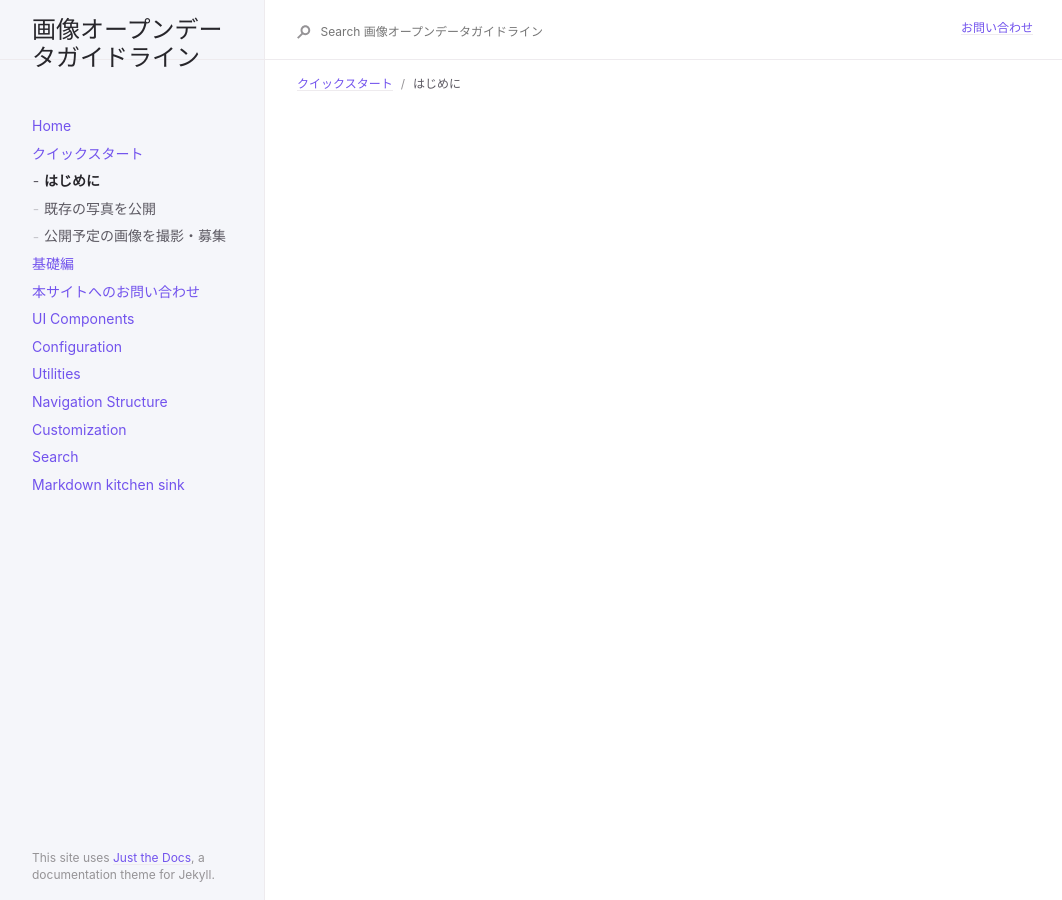
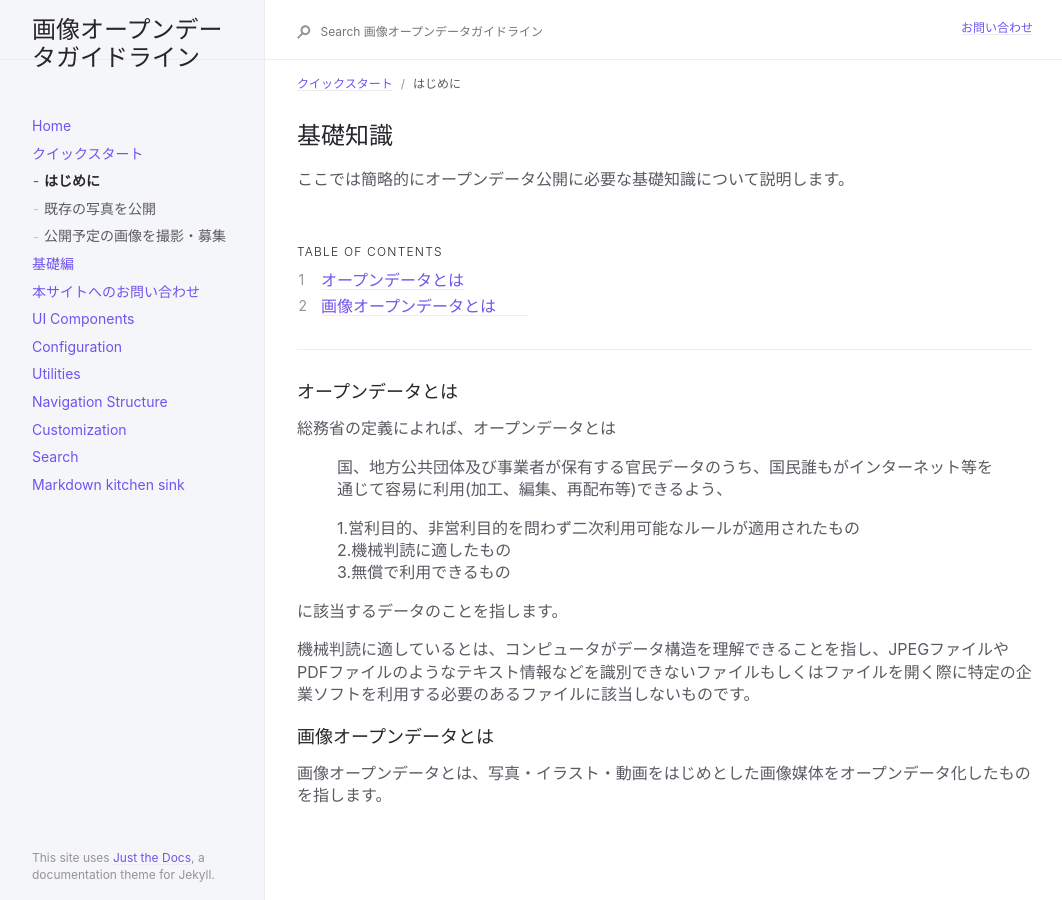
Before and after one commit to ayane0321/image-opendata-guide, a Jekyll site: the page built from docs/quick/start.md, in a window 1280 px wide. Shown: the whole page, without its empty margins (91-1153 px from the left). Built offline with Jekyll 4.4.1, drawn with Linux system fonts in a browser that asks for light colours.

Commit message:
write quick start

```diff
--- a/docs/quick/new.md
+++ b/docs/quick/new.md
@@ -86,3 +86,9 @@ nav_order: 3
 ## 公開前に必要な処理
 - モザイク処理をする
 顔や車のナンバー・ロゴ・キャラクターなどにモザイク処理をし，個人情報や保有している作品の著作権以外の権利に配慮する必要があります．
+
+---
+## その他
+新たに撮影した写真のうち、上記の内容を考慮してオープンデータ化できそうなものに関しては、オープンデータ化が難しいものとは異なるフォルダで管理しておくことをお勧めします。モザイクなどの処理をしていない状態でも構いません。
+
+オープンデータ業務を継続的に続けることを考えると、オープンデータにできる写真か否かの選定作業には時間がかかるため、担当ではなくともオープンデータにできる写真かどうかということが一目でわかるような工夫が必要です。
--- a/docs/quick/start.md
+++ b/docs/quick/start.md
@@ -4,3 +4,38 @@ title: はじめに
 nav_order: 1
 parent: クイックスタート
 ---
+
+## 基礎知識
+{: .no_toc }
+ここでは簡略的にオープンデータ公開に必要な基礎知識について説明します。
+
+
+
+
+<br>
+
+
+## Table of contents
+{: .no_toc .text-delta }
+
+1. TOC
+{:toc}
+---
+### オープンデータとは
+総務省の定義によれば、オープンデータとは
+> 国、地方公共団体及び事業者が保有する官民データのうち、国民誰もがインターネット等を通じて容易に利用(加工、編集、再配布等)できるよう、
+
+> 1.営利目的、非営利目的を問わず二次利用可能なルールが適用されたもの
+2.機械判読に適したもの
+3.無償で利用できるもの
+
+に該当するデータのことを指します。
+
+機械判読に適しているとは、コンピュータがデータ構造を理解できることを指し、JPEGファイルやPDFファイルのようなテキスト情報などを識別できないファイルもしくはファイルを開く際に特定の企業ソフトを利用する必要のあるファイルに該当しないものです。
+<br>
+
+### 画像オープンデータとは
+画像オープンデータとは、写真・イラスト・動画をはじめとした画像媒体をオープンデータ化したものを指します。
+
+
+<br>
```
